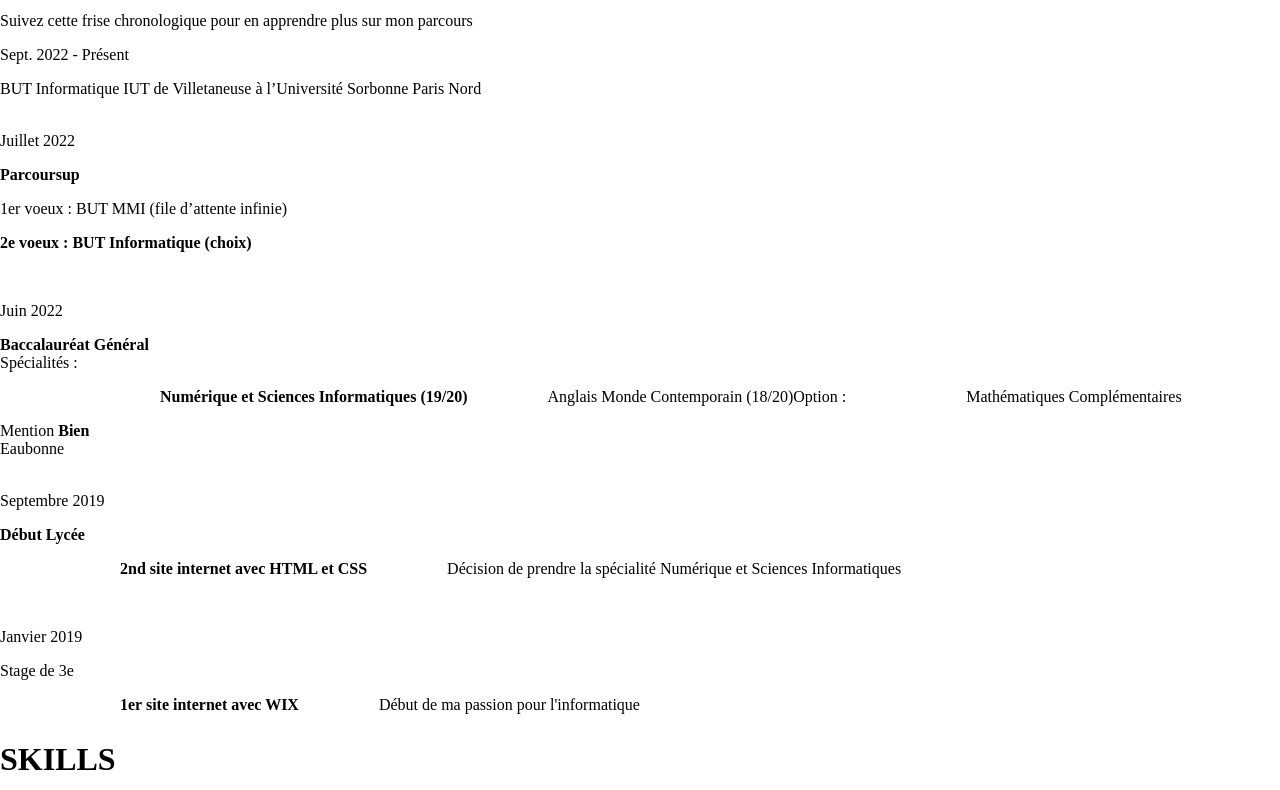
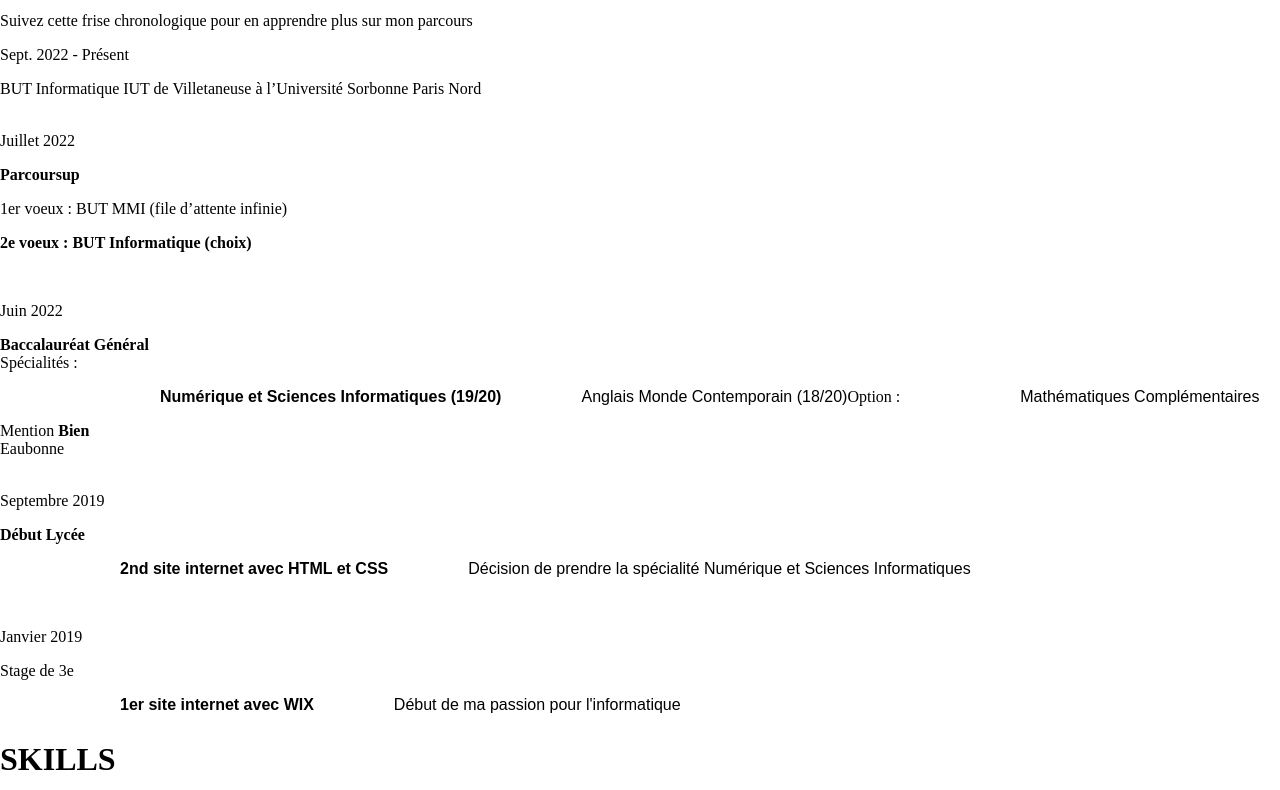
Before and after one commit to Senshi04/india.github.io, a plain HTML site: page Pages/index.html in a window 1280 px wide. Shown: the part 379-1169 px from the top of the page. Drawn offline with Linux system fonts and the light colour scheme.

Commit message:
Add files via upload

```diff
--- a/Pages/CSS/style.css
+++ b/Pages/CSS/style.css
@@ -1,4 +1,10 @@
+@import url('https://fonts.googleapis.com/css2?family=Montserrat:wght@300;800&display=swap');
+
 html, body {
     margin: 0;padding: 0;
     overflow: hidden;
 }
+
+li, a {
+    font-family: "Montserrat-semi", sans-serif;
+}
```
